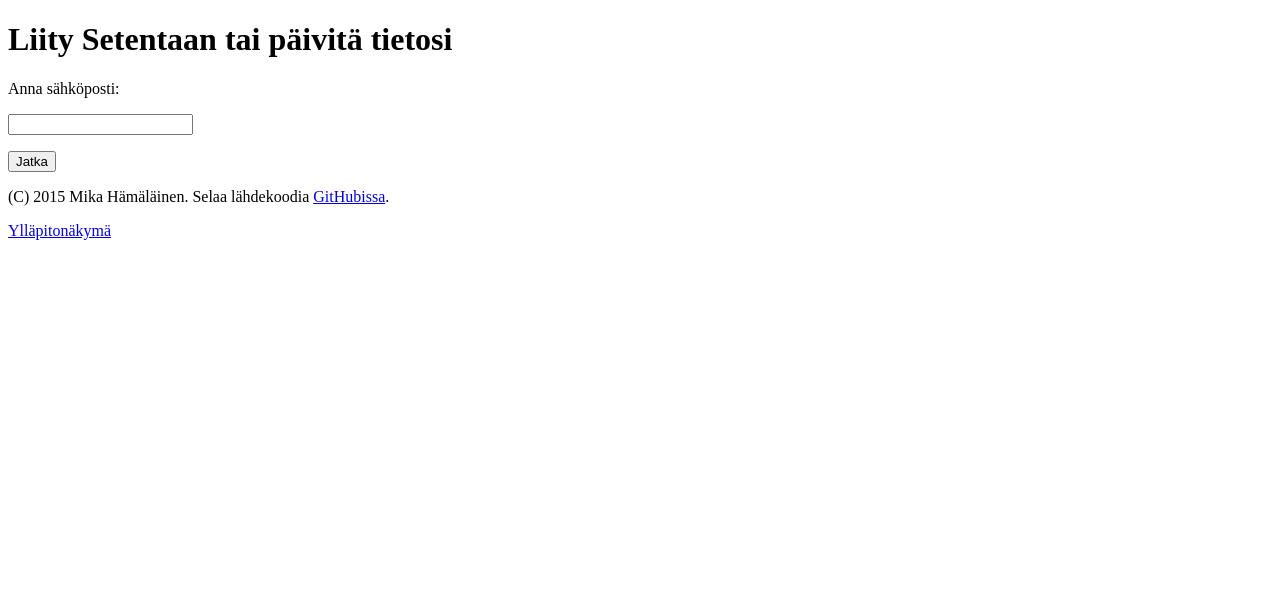
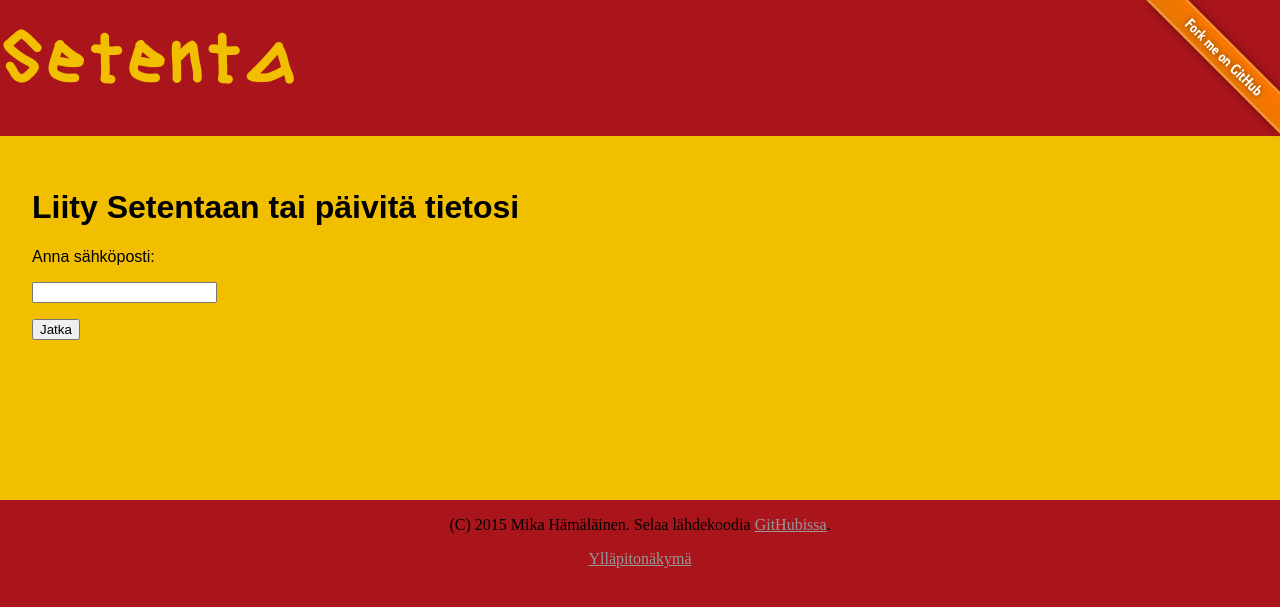
Before and after one commit to mikahama/setenta, a Django app: template setenta_members/templates/index.html in a window 1280 px wide; the page is wider, and only the part inside the window is pictured. Shown: the top 607 px of that part. Run offline with Django 3.2, Linux system fonts and the light colour scheme; the template is opened without the code that fills it, so the values that code supplies are empty.

Commit message:
styles and fixes

```diff
--- a/setenta_members/static/member.js
+++ b/setenta_members/static/member.js
@@ -1,5 +1,5 @@
 function loadOldValues(){
-	name.value = old_name.innerText;
+	m_name.value = old_name.innerText;
 	city.value = old_city.innerText;
 	var subjects = old_subjects.innerText.split(";");
 	for (var i = subjects.length - 1; i >= 0; i--) {
--- /dev/null
+++ b/setenta_members/static/setenta.css
@@ -0,0 +1,40 @@
+body{
+	background-color: #AA151B;
+	margin: 0px;
+}
+#fork{
+	position: absolute;
+	top: 0px;
+	right: 0px;
+	cursor: pointer;
+}
+#mainview{
+	margin-top: 40px;
+	width: 100%;
+	min-height: 300px;
+	background-color: #F1BF00;
+	padding: 32px;
+	font-family: sans-serif;
+}
+#setenta_title{
+	font-family: 'strike';
+	font-size: 70px;
+	color: #F1BF00;
+	margin-top:20px;
+	margin-bottom: 0px;
+}
+@font-face {
+    font-family: 'strike'; /*a name to be used later*/
+    src: url('strike.ttf'); /*URL to font*/
+}
+#bottomtext{
+	text-align: center;
+}
+
+#bottomtext a:link, #bottomtext a:visited{
+	color: #97979A;
+}
+.error{
+	font-style: italic;
+	color: #AA151B;
+}
--- a/setenta_members/templates/captcha.html
+++ b/setenta_members/templates/captcha.html
@@ -3,15 +3,17 @@
 	<head>
 		<title>Setenta Ry:n jäsenrekisteri</title>
 		<meta charset="UTF-8">
+		<link rel="stylesheet" type="text/css" href="static/setenta.css">
 		<script src='https://www.google.com/recaptcha/api.js'></script>
 	</head>
 	<body>
+		<p id="setenta_title">Setenta</p>
 		<div id="mainview">
 			<h1>Lisävahvistus</h1>
 			<form method="POST" action="check_captcha">
 				<p>Sähköpostiisi <i>{{ email }}</i> on jo lähetetty kirjautumisviesti. Voit kuitenkin tilata uuden viestin syöttämällä captchan:</p>
 				<div class="g-recaptcha" data-sitekey="{{ public_key }}"></div>
-				<p>{{ error }}</p>
+				<p class="error">{{ error }}</p>
 				{% csrf_token %}
 				<input type="submit" value="Jatka">
 			</form>
--- a/setenta_members/templates/index.html
+++ b/setenta_members/templates/index.html
@@ -2,15 +2,18 @@
 <html>
 	<head>
 		<title>Setenta Ry:n jäsenrekisteri</title>
+		<link rel="stylesheet" type="text/css" href="static/setenta.css">
 		<meta charset="UTF-8">
 	</head>
 	<body>
+		<img src="static/fork.png" id="fork" onclick="window.location = 'https://github.com/mikahama/setenta'">
+		<p id="setenta_title">Setenta</p>
 		<div id="mainview">
 			<h1>Liity Setentaan tai päivitä tietosi</h1>
 			<form method="POST" action="validate">
 				<p>Anna sähköposti:</p>
 				<input type="email" id="email" name="email">
-				<p>{{ error }}</p>
+				<p class="error">{{ error }}</p>
 				{% csrf_token %}
 				<input type="submit" value="Jatka">
 			</form>
--- a/setenta_members/templates/login_failed.html
+++ b/setenta_members/templates/login_failed.html
@@ -3,8 +3,10 @@
 	<head>
 		<title>Setenta Ry:n jäsenrekisteri</title>
 		<meta charset="UTF-8">
+		<link rel="stylesheet" type="text/css" href="static/setenta.css">
 	</head>
 	<body>
+		<p id="setenta_title">Setenta</p>
 		<div id="mainview">
 			<h1>Kirjautuminen epäonnistui</h1>
 			<p>Kirjautumislinkkisi oli joko vanhentunut tai olit jo käyttänyt sitä aikaisemmin. Voit tilata uuden linkin <a href="index.html">etusivulta.</a></p>
--- a/setenta_members/templates/mail_sent.html
+++ b/setenta_members/templates/mail_sent.html
@@ -2,9 +2,11 @@
 <html>
 	<head>
 		<title>Setenta Ry:n jäsenrekisteri</title>
+		<link rel="stylesheet" type="text/css" href="static/setenta.css">
 		<meta charset="UTF-8">
 	</head>
 	<body>
+		<p id="setenta_title">Setenta</p>
 		<div id="mainview">
 			<h1>Tarkista sähköpostisi</h1>
 			<p>Kirjautumislinkki on lähetetty sähköpostiisi <i>{{ email }}</i> ja se on voimassa vuorokauden. Mikäli et ole saanut linkkiä, tarkista roskapostikansio ja varmista, että voit vastaanottaa viestejä osoitteesta <img src="static/noreply_mail.png"></p>
--- a/setenta_members/templates/update_complete.html
+++ b/setenta_members/templates/update_complete.html
@@ -3,8 +3,10 @@
 	<head>
 		<title>Setenta Ry:n jäsenrekisteri</title>
 		<meta charset="UTF-8">
+		<link rel="stylesheet" type="text/css" href="static/setenta.css">
 	</head>
 	<body>
+		<p id="setenta_title">Setenta</p>
 		<div id="mainview">
 			<h1>Jäsentietosi on päivitetty!</h1>
 			<p>Jäsenyytesi on voimassa lukuvuonna: <b>{{ semester }}</b></p>
```
Also changed, not shown: setenta_members/templates/edit_profile.html (+5 -3 lines), setenta_members/views.py (+10 -7 lines), setenta_members/static/fork.png (added), setenta_members/static/strike.ttf (added), 1 other file.
